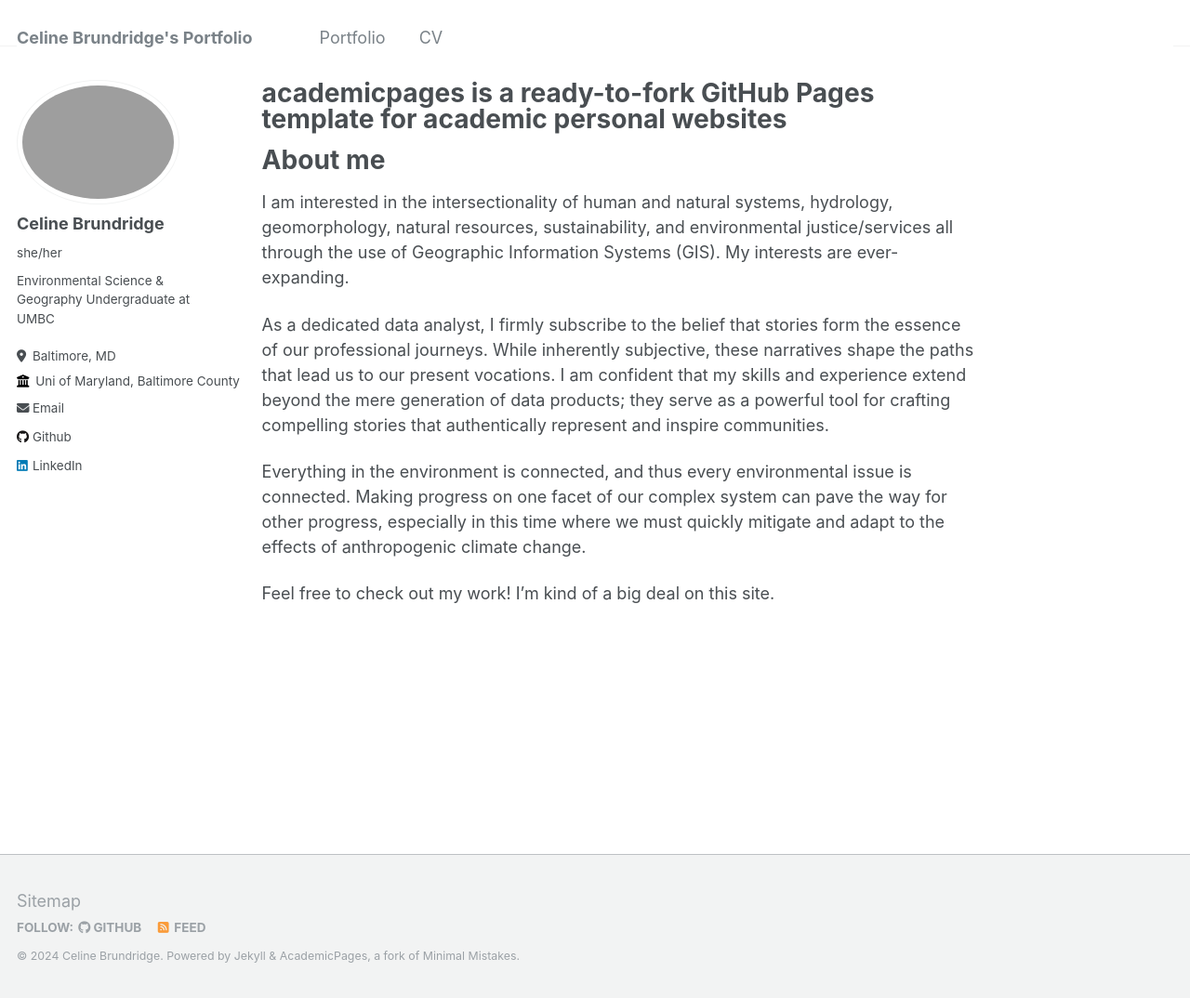
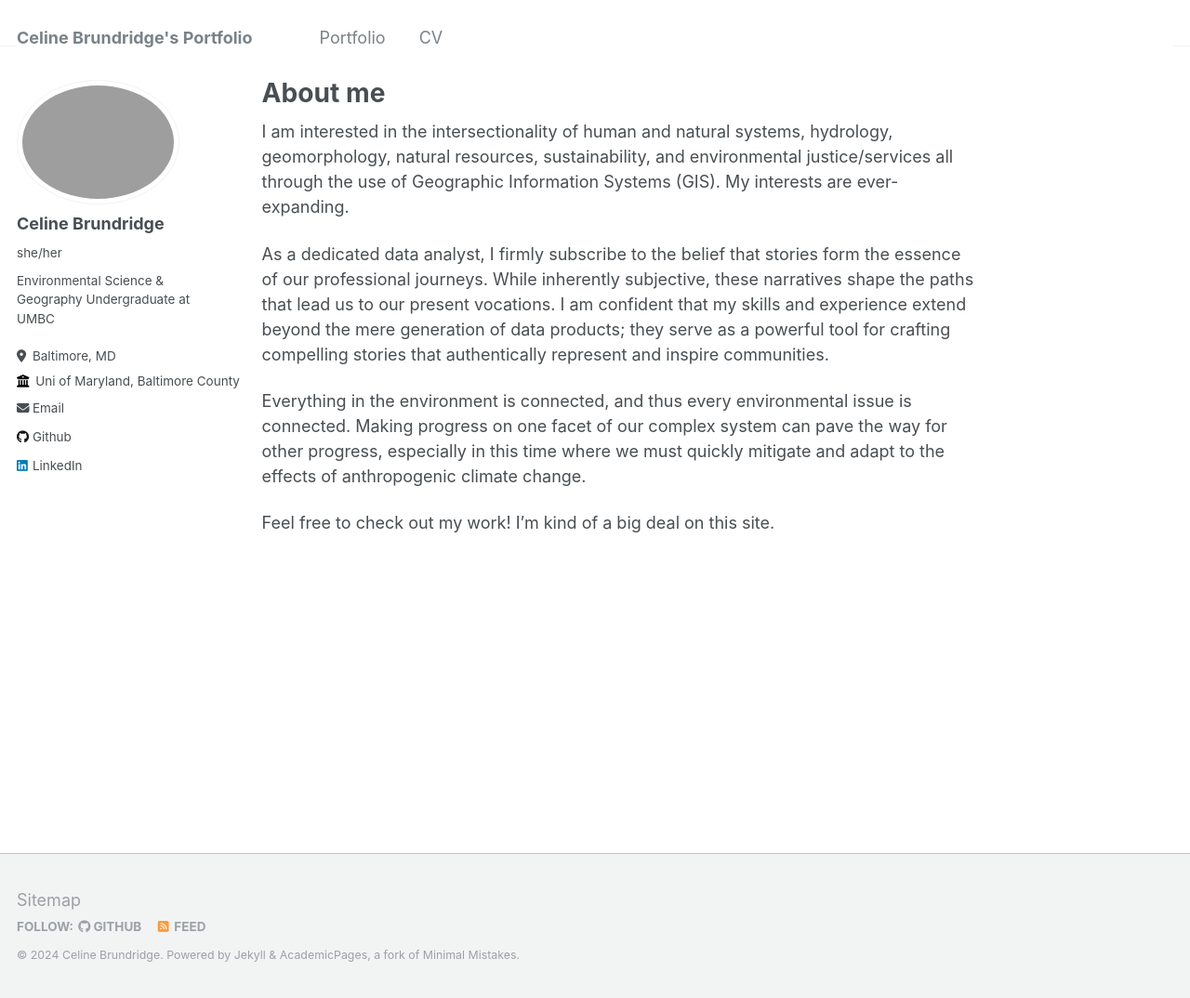
Before and after one commit to celinebrund/celinebrund.github.io, a Jekyll site: the page built from _pages/about.md, in a window 1280 px wide and 1074 px high. Shown: the whole window at 93% size. Built offline with Jekyll 4.4.1, drawn with Linux system fonts in a browser that asks for light colours.

Commit message:
Update about.md

```diff
--- a/_pages/about.md
+++ b/_pages/about.md
@@ -1,14 +1,12 @@
 ---
 permalink: /
-title: "academicpages is a ready-to-fork GitHub Pages template for academic personal websites"
+title: "About me"
 author_profile: true
 redirect_from:
   - /about/
   - /about.html
 ---
 
-About me
-======
 I am interested in the intersectionality of human and natural systems, hydrology, geomorphology, natural resources, sustainability, and environmental justice/services all through the use of Geographic Information Systems (GIS). My interests are ever-expanding.
 
 As a dedicated data analyst, I firmly subscribe to the belief that stories form the essence of our professional journeys. While inherently subjective, these narratives shape the paths that lead us to our present vocations. I am confident that my skills and experience extend beyond the mere generation of data products; they serve as a powerful tool for crafting compelling stories that authentically represent and inspire communities.
```
